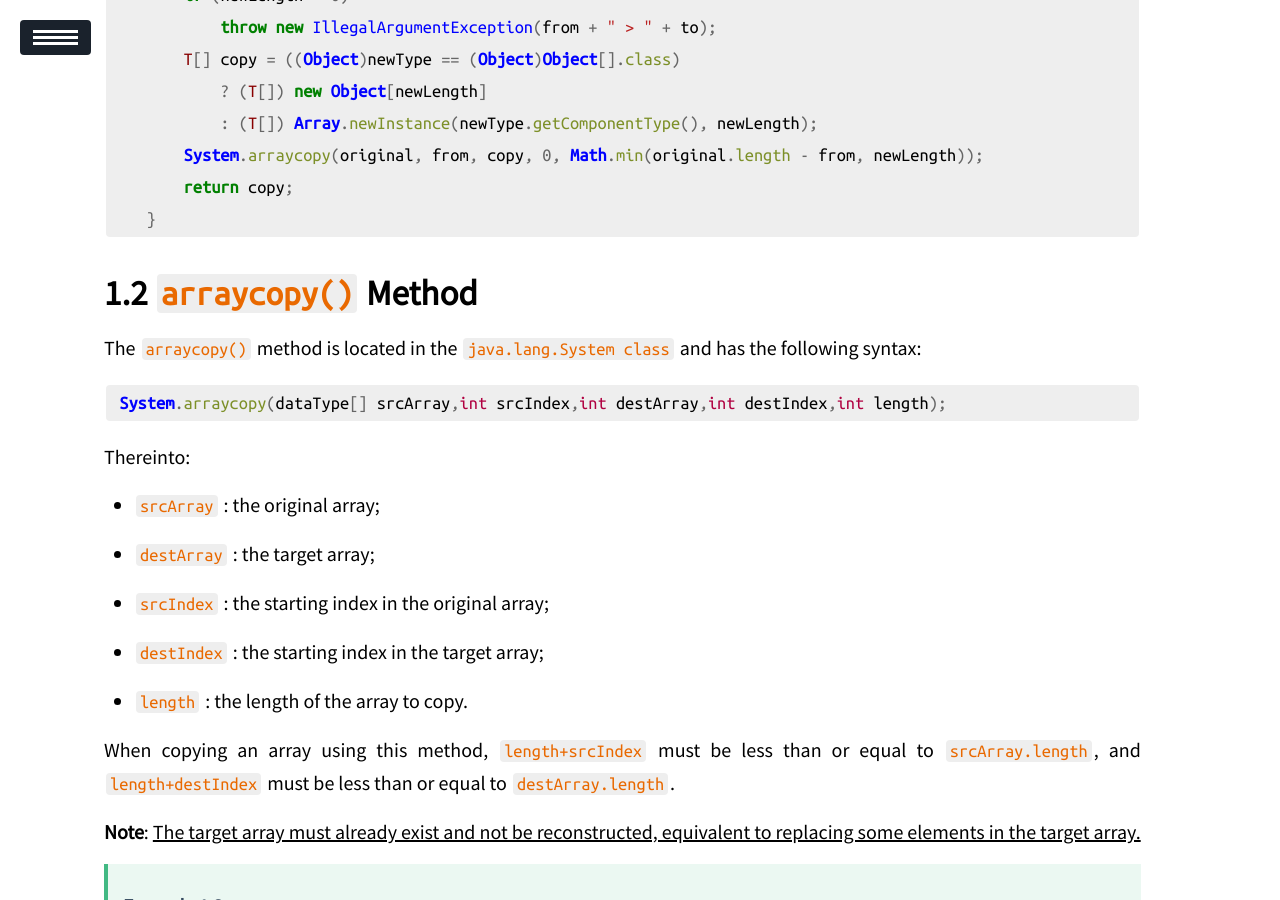
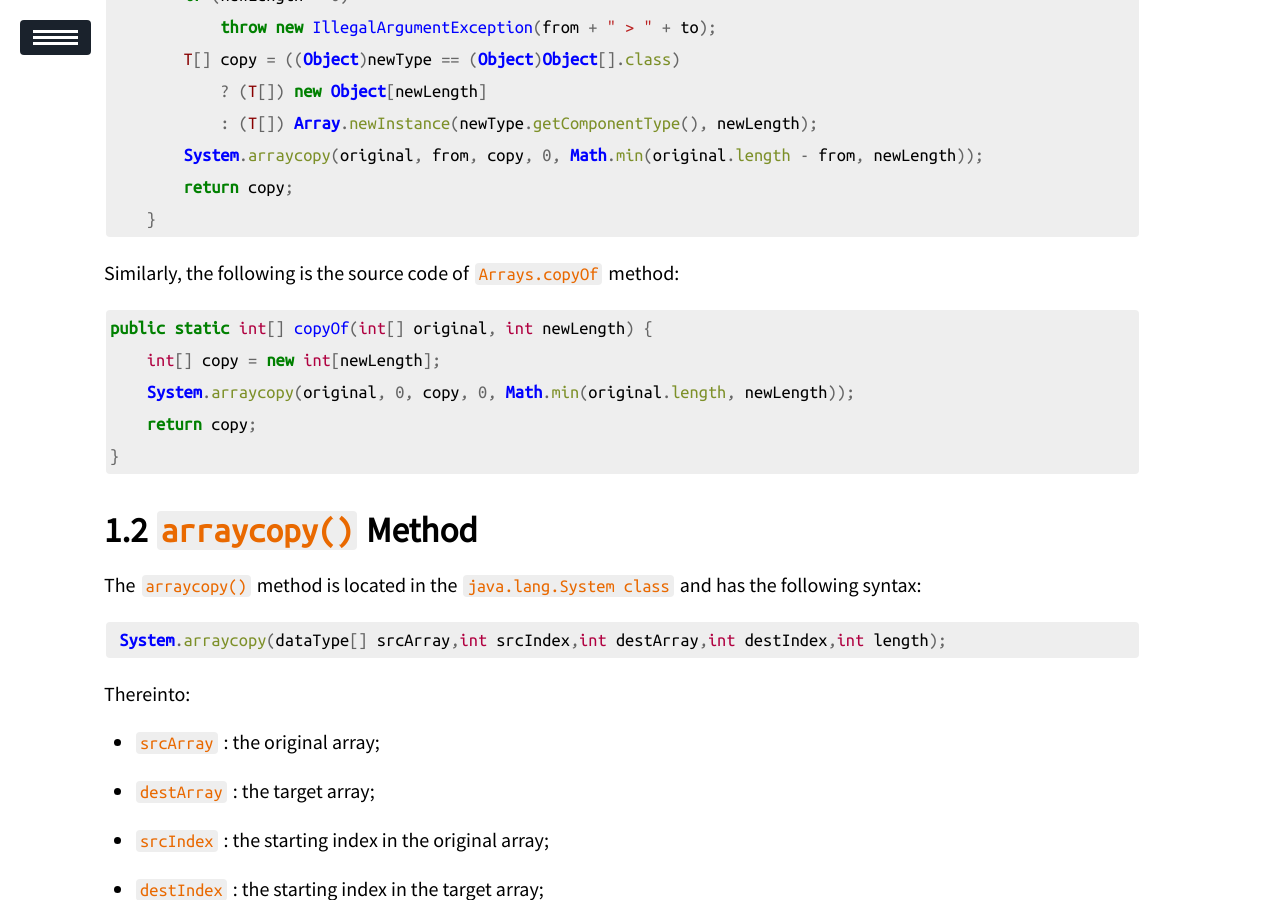
Before and after one commit to ssskz/ssskz.github.io, a Jekyll site: the page built from _posts/2023-2-21-JAVA.md, in a window 1280 px wide and 900 px high, scrolled down 5000 px. Built offline with Jekyll 4.4.1, drawn with Linux system fonts in a browser that asks for light colours; our own code applies the rules of GitHub Pages for plain Markdown files; formulas are drawn with MathJax 3; a script that is not in the unit is left out.

Commit message:
update
Signed-off-by: ssskz <12497590+ssskz@user.noreply.gitee.com>

````diff
--- a/_posts/2023-2-21-JAVA.md
+++ b/_posts/2023-2-21-JAVA.md
@@ -175,6 +175,15 @@ public static <T,U> T[] copyOfRange(U[] original, int from, int to, Class<? exte
     }
 ```
 
+Similarly, the following is the source code of `Arrays.copyOf` method:
+
+```java
+public static int[] copyOf(int[] original, int newLength) {
+    int[] copy = new int[newLength];
+    System.arraycopy(original, 0, copy, 0, Math.min(original.length, newLength));
+    return copy;
+}
+```
 
 ## `arraycopy()` Method
 
````
